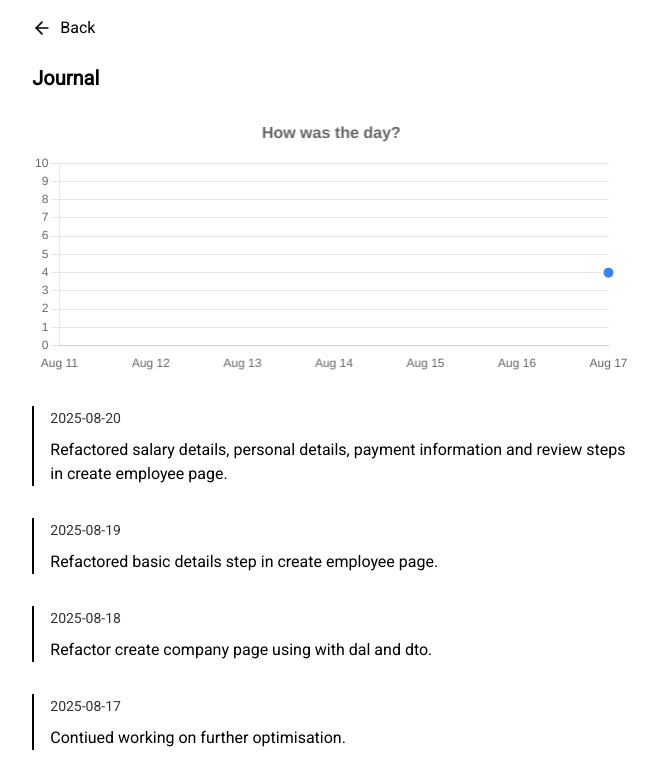
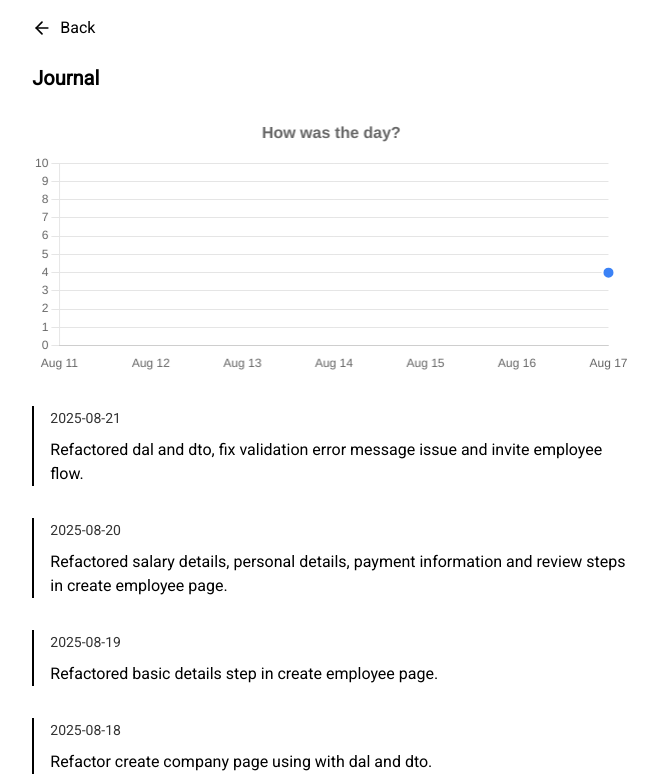
Before and after one commit to minamicode/minamicode.com, a Next.js app: page /journal in a window 1280 px wide. Shown: the top 780 px of the page, without its empty margins (309-967 px from the left). Built offline with nearby package versions, Linux system fonts and the light colour scheme.

Commit message:
add a journal entry

```diff
--- a/src/app/_components/JournalEntries.tsx
+++ b/src/app/_components/JournalEntries.tsx
@@ -8,6 +8,11 @@ type JournalEntry = {
 };
 
 const entries: JournalEntry[] = [
+  {
+    date: "2025-08-21",
+    text: "Refactored dal and dto, fix validation error message issue and invite employee flow.",
+    chart: 6,
+  },
   {
     date: "2025-08-20",
     text: "Refactored salary details, personal details, payment information and review steps in create employee page.",
```
